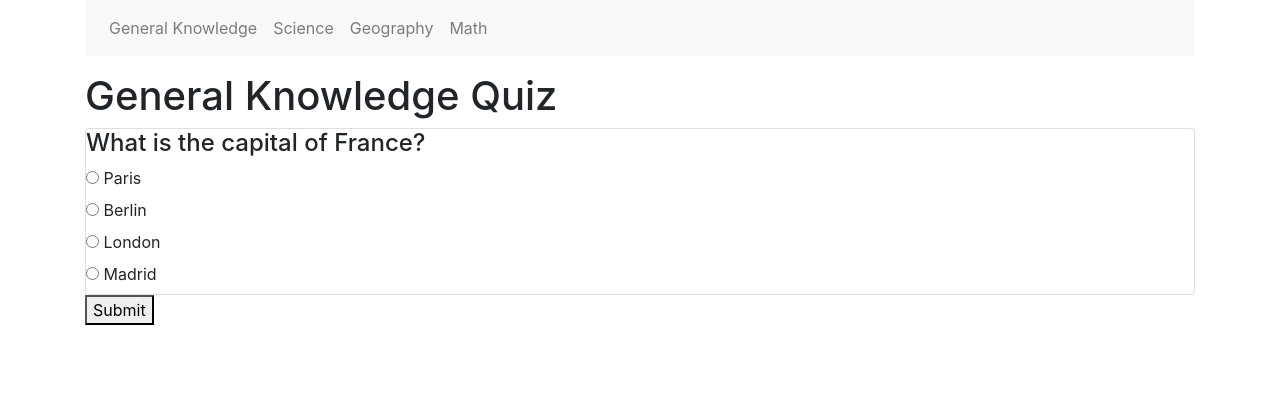
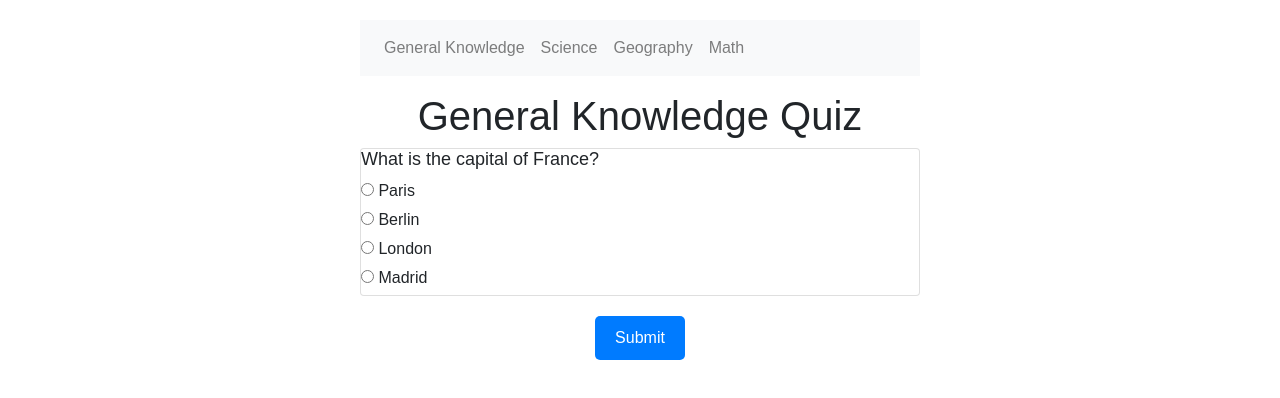
Before and after one commit to Laidybird/Beyond-Earth, a plain HTML site: page index.html in a window 1280 px wide. Drawn offline with nearby package versions, Linux system fonts and the light colour scheme.

Commit message:
build more functionality

```diff
--- a/index.html
+++ b/index.html
@@ -5,7 +5,7 @@
   <meta name="viewport" content="width=device-width, initial-scale=1.0">
   <title>Quiz Game</title>
   <link rel="stylesheet" href="https://stackpath.bootstrapcdn.com/bootstrap/4.5.2/css/bootstrap.min.css">
-  <link rel="stylesheet" href="styles.css">
+  <link rel="stylesheet" href="css/style.css">
 </head>
 <body>
   <div class="container">
```
Also changed, not shown: review.html (+1 -0 lines).
